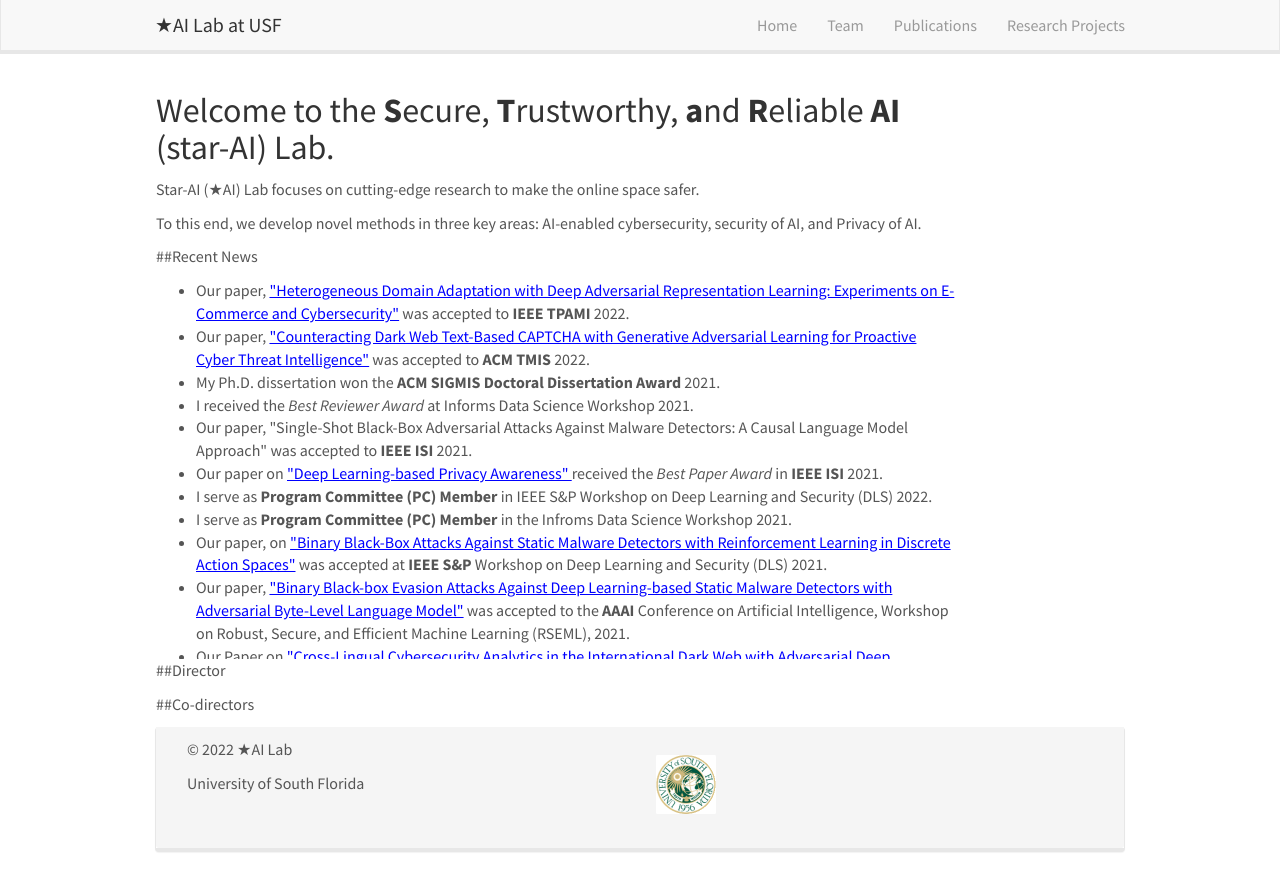
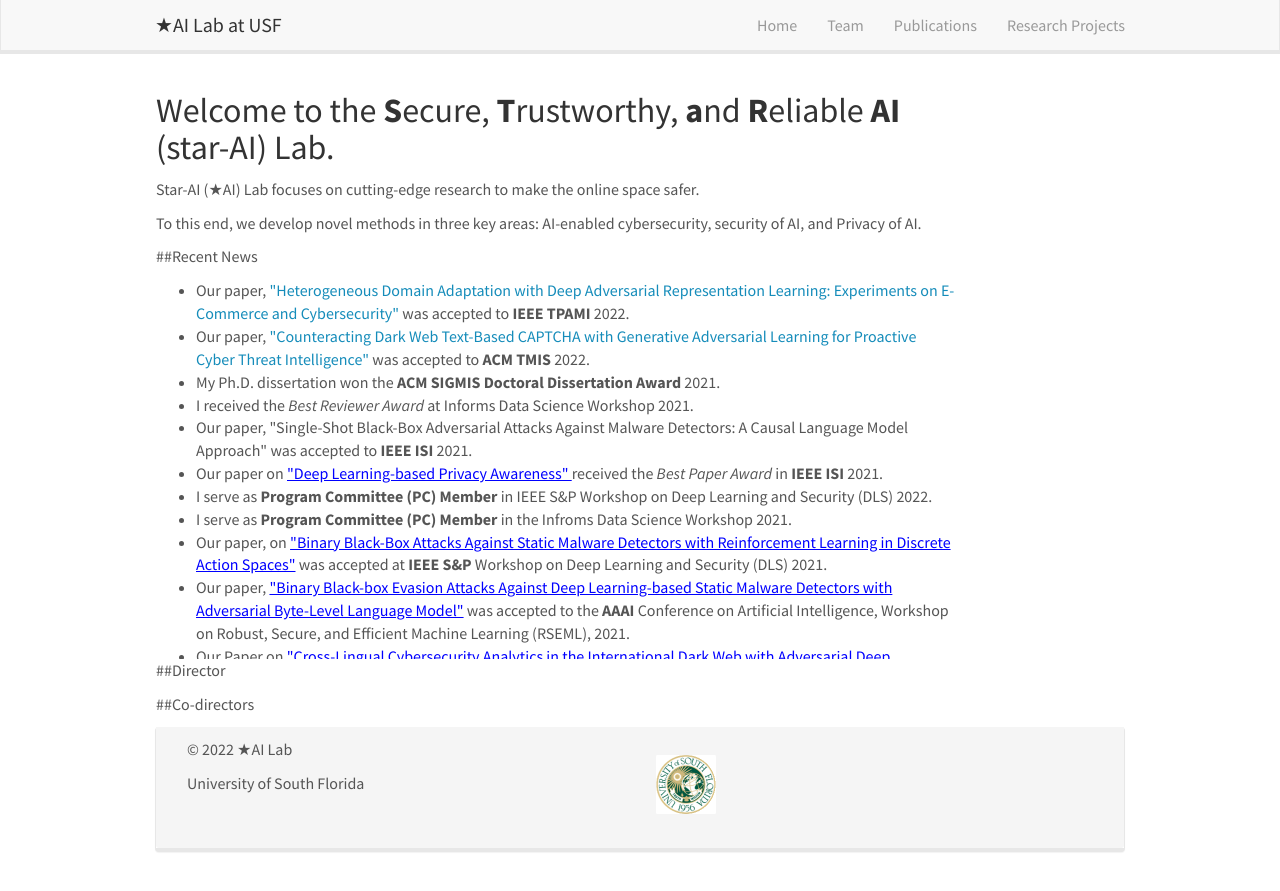
Before and after one commit to star-ailab/star-ailab.github.io, a Jekyll site: the page built from _pages/home.md, in a window 1280 px wide. Shown: the top 891 px of the page. Built offline with Jekyll 4.4.1, drawn with Linux system fonts in a browser that asks for light colours; nearby versions of some CDN libraries.

Commit message:
Update home.md

```diff
--- a/_pages/home.md
+++ b/_pages/home.md
@@ -14,8 +14,8 @@
 
 <div markdown="0" class="wrapper" style="border-bottom: 1px solid $black <!--$grey-color-->; border:4px; height:380px; overflow:auto;">
 	<ul class="awards" style="margin-bottom: -5px">
-		<li>Our paper, <a style="color:blue;text-decoration-line: underline;" href="publications/Heterogeneous_Domain_Adaptation_with_Adversarial_Neural_Representation_Learning_Experiments_on_E-Commerce_and_Cybersecurity.pdf"> "Heterogeneous Domain Adaptation with Deep Adversarial Representation Learning: Experiments on E-Commerce and Cybersecurity"</a> was accepted to <b>IEEE TPAMI</b> 2022.</li>
-		<li>Our paper, <a style="color:blue;text-decoration-line: underline;" href="https://dl.acm.org/doi/full/10.1145/3505226"> "Counteracting Dark Web Text-Based CAPTCHA with Generative Adversarial Learning for Proactive Cyber Threat Intelligence"</a> was accepted to <b>ACM TMIS</b> 2022.</li>
+		<li>Our paper, <a href="publications/Heterogeneous_Domain_Adaptation_with_Adversarial_Neural_Representation_Learning_Experiments_on_E-Commerce_and_Cybersecurity.pdf"> "Heterogeneous Domain Adaptation with Deep Adversarial Representation Learning: Experiments on E-Commerce and Cybersecurity"</a> was accepted to <b>IEEE TPAMI</b> 2022.</li>
+		<li>Our paper, <a href="https://dl.acm.org/doi/full/10.1145/3505226"> "Counteracting Dark Web Text-Based CAPTCHA with Generative Adversarial Learning for Proactive Cyber Threat Intelligence"</a> was accepted to <b>ACM TMIS</b> 2022.</li>
 		<li>My Ph.D. dissertation won the <b>ACM SIGMIS Doctoral Dissertation Award</b> 2021. </li>
 		<li>I received the <i>Best Reviewer Award</i> at Informs Data Science Workshop 2021.</li>
 		<li>Our paper, "Single-Shot Black-Box Adversarial Attacks Against Malware Detectors: A Causal Language Model Approach" was accepted to <b>IEEE ISI</b> 2021.</li>
```
